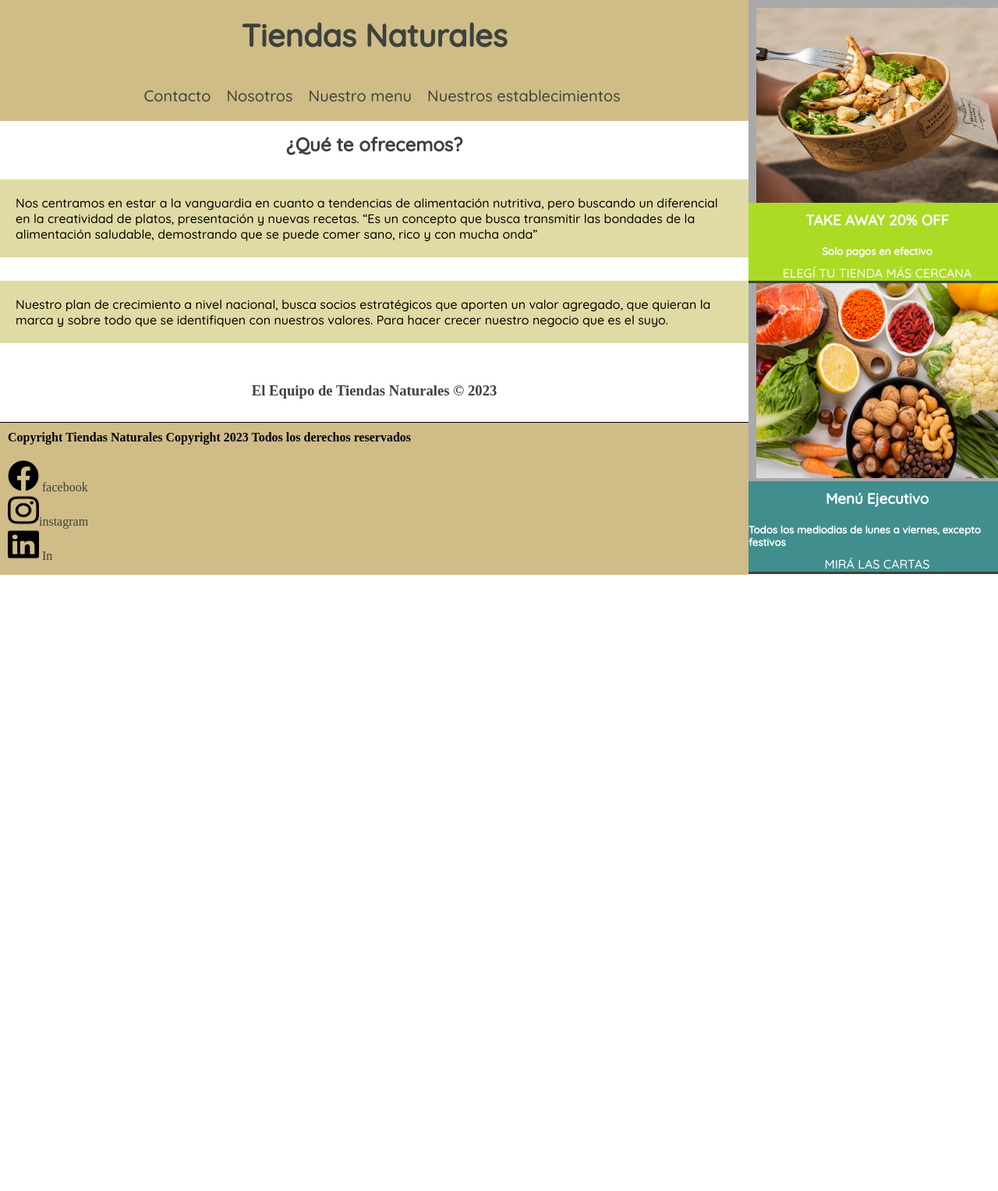
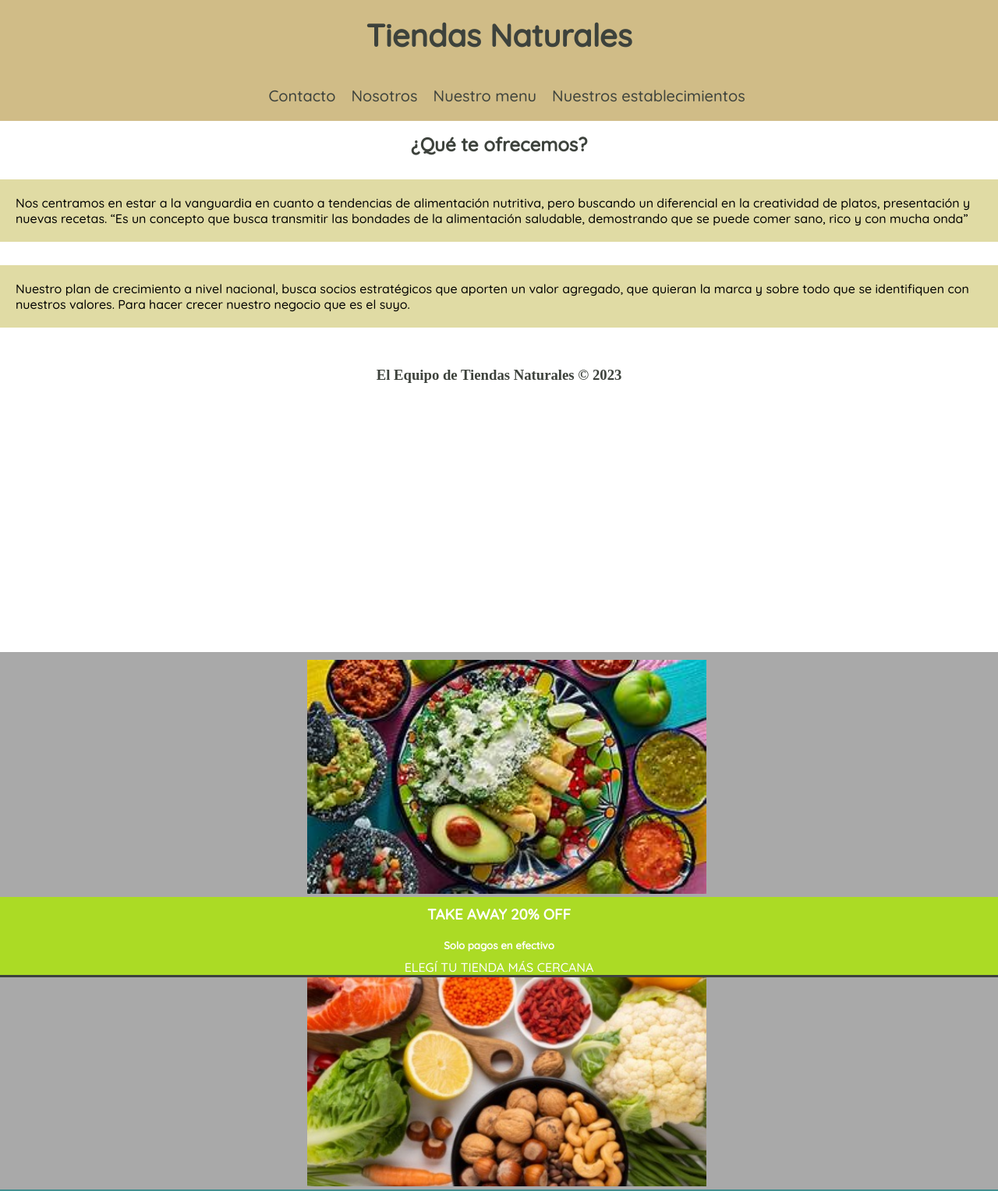
Before and after one commit to MateoAraujocoder/2-pre-entrega, a plain HTML site: page proyecto-coder/index.html in a window 1280 px wide. Shown: the top 1527 px of the page at 78% size. Before the commit the page ends 800 px from the top, so only its background shows below. Drawn offline with Linux system fonts and the light colour scheme.

Commit message:
cambios en grid

```diff
--- a/proyecto-coder/css/styles.css
+++ b/proyecto-coder/css/styles.css
@@ -231,18 +231,18 @@ nav {
 
 }
 .imagen-home1 {
-    height: 250px;
-    width: 320px;
+    height: 300px;
+    width: 40%;
     margin-top: 10px;
+    margin-left: 30%;
     padding-left: 10px;
-    display: flex;
-    justify-content: center;
+
 
 }
 
 .imagen-home2 {
-    width: 320px;
-    height: 250px;
+    width: 40%;
+    margin-left: 30%;
     padding-left: 10px;
 }
 
@@ -259,7 +259,8 @@ width: 100%;
 /** enlaces**/
 a {
     text-decoration: none;
-    color: #3d423c;
+ color: #3d423c;
+
 }
 
 .instagram {
@@ -293,11 +294,12 @@ margin-left: 10px;
 .body-grid {
     display: grid;
     grid-template-columns: 75% 0fr 1fr;
-    grid-template-rows: 150px 2fr 1fr;
+    grid-template-rows: 150px 1fr 1fr 15%;
     grid-template-areas:
-        "header header main"
-        "div div main"
-        "footer footer main";
+        "header header header"
+        "div div div"
+        "main main main"
+        "footer footer footer";
     width: 100%;
 }
 
--- a/proyecto-coder/index.html
+++ b/proyecto-coder/index.html
@@ -11,8 +11,8 @@
     <link rel="preconnect" href="https://fonts.gstatic.com" crossorigin>
     <link href="https://fonts.googleapis.com/css2?family=Quicksand:wght@500&display=swap" rel="stylesheet">
     <link rel="shortcut icon" href="img/th.jpg" type="image/x-icon">
-     <!--link css-->
-     <link rel="stylesheet" href="./css/styles.css">
+    <!--link css-->
+    <link rel="stylesheet" href="./css/styles.css">
 </head>
 
 <body class="body-grid">
@@ -38,16 +38,21 @@
     <main class="main-grid">
         <span>
             <!--imagen-->
-            <a href="./pages/nuestros-establecimientos.html"><img class="imagen-home1" src="./img/takeaway03-2023.jpg"
-                    alt=""></a>
+
+                <a href="./pages/nuestros-establecimientos.html"><img class="imagen-home1" src="./img/img-1.jpg" alt=""></a>
             <h3 class="take-away">TAKE AWAY 20% OFF</h3>
+
             <h5 class="take-away">Solo pagos en efectivo</h5>
+
             <a id="tiendas-cercanas" href="./pages/nuestros-establecimientos.html">ELEGÍ TU TIENDA MÁS CERCANA</a>
 
-            <a href="./pages/nuestro-menu.html"><img class="imagen-home2" src="./img/alimentos.jpg"
+           <a href="./pages/nuestro-menu.html"><img class="imagen-home2" src="./img/Mi proyecto.jpg"
                     alt="alimentos saludables width:"></a>
+
             <h3 class="menu">Menú Ejecutivo</h3>
+
             <h5 class="menu">Todos los mediodias de lunes a viernes, excepto festivos</h5>
+
             <a id="menu" href="./pages/nuestro-menu.html">MIRÁ LAS CARTAS</a>
 
 
@@ -81,16 +86,17 @@
 
         <h4 id="Copyright">Copyright Tiendas Naturales Copyright 2023 Todos los derechos reservados</h4>
 
-        <a target="_blank" href="https://www.facebook.com/TiendasNaturales"><img class="facebook" src="./img/facebook.png"
-                alt="imagen-de-facebook"> facebook</a>
+        <a target="_blank" href="https://www.facebook.com/TiendasNaturales"><img class="facebook"
+                src="./img/facebook.png" alt="imagen-de-facebook"> facebook</a>
 
         <br>
 
-        <a target="_blank" href="https://www.instagram.com/tiendasnaturales/"><img class="instagram" src="./img/instagram.png"
-                alt="imagen-de-instagram">instagram</a>
+        <a target="_blank" href="https://www.instagram.com/tiendasnaturales/"><img class="instagram"
+                src="./img/instagram.png" alt="imagen-de-instagram">instagram</a>
 
         <br>
-        <a target="_blank" href="https://www.linkedin.com/authwall?trk=bf&trkInfo=AQHY0QHSSRqi4wAAAYgQnk1w5kt-qiXAWVQERTDAZz1-liQacg841TF83O3oSfuy1y9hTMZL6dfoujfMRYHA1Xg1oP-lwpN1ULIShsrWFvNB3FFvccF2ZfdEccpaMjRShvYGS0Q=&original_referer=&sessionRedirect=https%3A%2F%2Fwww.linkedin.com%2Fcompany%2Ftiendas-naturales%2F"><img
+        <a target="_blank"
+            href="https://www.linkedin.com/authwall?trk=bf&trkInfo=AQHY0QHSSRqi4wAAAYgQnk1w5kt-qiXAWVQERTDAZz1-liQacg841TF83O3oSfuy1y9hTMZL6dfoujfMRYHA1Xg1oP-lwpN1ULIShsrWFvNB3FFvccF2ZfdEccpaMjRShvYGS0Q=&original_referer=&sessionRedirect=https%3A%2F%2Fwww.linkedin.com%2Fcompany%2Ftiendas-naturales%2F"><img
                 class="linkedin" src="./img/linkedin.png" alt="imagen-de-linkedin"> In</a>
 
 
```
Also changed, not shown: proyecto-coder/img/Mi proyecto.jpg (added), proyecto-coder/img/alimentos.jpg (deleted), proyecto-coder/img/img-1.jpg (added).
